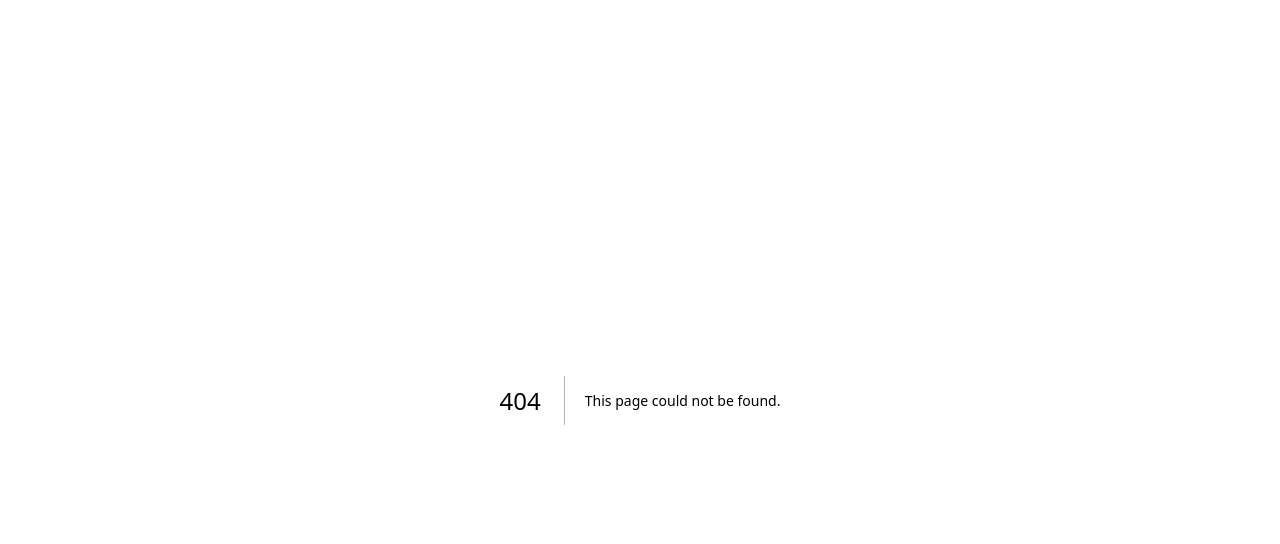
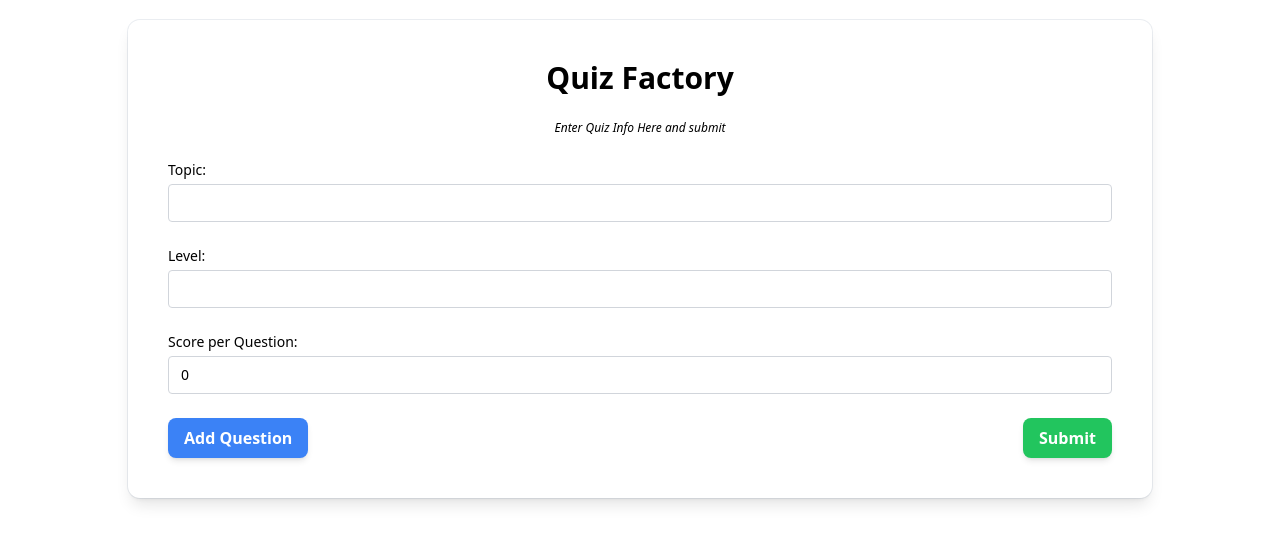
Before and after one commit to alphadevking/quiz-test, a Next.js app: page /quiz in a window 1280 px wide. Before the commit this address had no page. Shown: the top 544 px of the page. Built offline with nearby package versions, Linux system fonts and the light colour scheme.

Commit message:
added quiz factory

```diff
--- /dev/null
+++ b/src/pages/quiz.tsx
@@ -0,0 +1,155 @@
+import React, { useState } from 'react';
+
+type Choice = string;
+
+interface Question {
+    id: number;
+    type: 'multiple_choice';
+    question: string;
+    choices: Choice[];
+    correctAnswer: Choice;
+}
+
+interface Quiz {
+    topic: string;
+    level: string;
+    scorePerQuestion: number;
+    questions: Question[];
+}
+
+const QuizForm = () => {
+    const [topic, setTopic] = useState<string>('');
+    const [level, setLevel] = useState<string>('');
+    const [scorePerQuestion, setScorePerQuestion] = useState<number>(0);
+    const [questions, setQuestions] = useState<Question[]>([]);
+
+    const handleTopicChange = (event: React.ChangeEvent<HTMLInputElement>) => {
+        setTopic(event.target.value);
+    };
+
+    const handleLevelChange = (event: React.ChangeEvent<HTMLInputElement>) => {
+        setLevel(event.target.value);
+    };
+
+    const handleScorePerQuestionChange = (event: React.ChangeEvent<HTMLInputElement>) => {
+        setScorePerQuestion(Number(event.target.value));
+    };
+
+    const handleQuestionSubmit = (event: React.MouseEvent<HTMLButtonElement>) => {
+        event.preventDefault();
+        // create the question object with the collected information
+        const question: Question = {
+            id: questions.length + 1,
+            type: 'multiple_choice',
+            question: '',
+            choices: Array(4).fill(''), // This will create an array with 4 empty strings
+            correctAnswer: '',
+        };
+        setQuestions([...questions, question]);
+    };
+
+    const handleQuestionChange = (id: number, field: string, value: string | Choice[]) => {
+        const updatedQuestions = questions.map((question) => {
+            if (question.id === id) {
+                return {
+                    ...question,
+                    [field]: value,
+                };
+            }
+            return question;
+        });
+        setQuestions(updatedQuestions);
+    };
+
+    const handleSubmit = (event: React.FormEvent<HTMLFormElement>) => {
+        event.preventDefault();
+        // create the quiz object with the collected information
+        const quiz: Quiz = {
+            topic,
+            level,
+            scorePerQuestion,
+            questions,
+        };
+        console.log(quiz);
+    };
+
+    const handleChoiceChange = (questionId: number, choiceIndex: number, value: string) => {
+        const updatedQuestions = questions.map((question) => {
+            if (question.id === questionId) {
+                return {
+                    ...question,
+                    choices: question.choices.map((choice, index) => {
+                        if (index === choiceIndex) {
+                            return value;
+                        }
+                        return choice;
+                    }),
+                };
+            }
+            return question;
+        });
+        setQuestions(updatedQuestions);
+    };
+
+    return (
+        <form onSubmit={handleSubmit} className="md:px-32 py-5 px-12">
+            <div className='px-10 py-10 space-y-6 ring-1 ring-slate-400/20 rounded-xl shadow-lg bg-inherit/30 backdrop-blur-sm'>
+
+                <div className='text-3xl font-bold text-center'>
+                    Quiz Factory
+                </div>
+                <div className='text-xs text-center italic'>
+                    Enter Quiz Info Here and submit
+                </div>
+                <div>
+                    <label className="block text-sm font-medium">
+                        Topic:
+                        <input type="text" value={topic} onChange={handleTopicChange} className="mt-1 block w-full border border-gray-300 rounded px-3 py-2" />
+                    </label>
+                </div>
+                <div>
+                    <label className="block text-sm font-medium">
+                        Level:
+                        <input type="text" value={level} onChange={handleLevelChange} className="mt-1 block w-full border border-gray-300 rounded px-3 py-2" />
+                    </label>
+                </div>
+                <div>
+                    <label className="block text-sm font-medium">
+                        Score per Question:
+                        <input type="number" value={scorePerQuestion} onChange={handleScorePerQuestionChange} className="mt-1 block w-full border border-gray-300 rounded px-3 py-2" />
+                    </label>
+                </div>
+                {questions.map((question) => (
+                    <div key={question.id} className="space-y-4">
+                        <label className="block text-sm font-medium">
+                            Question:
+                            <input type="text" value={question.question} onChange={(event) => handleQuestionChange(question.id, 'question', event.target.value)} className="mt-1 block w-full border border-gray-300 rounded px-3 py-2" />
+                        </label>
+                        {question.choices.map((choice, index) => (
+                            <label key={index} className="block text-sm font-medium">
+                                Choice {index + 1}:
+                                <input
+                                    type="text"
+                                    value={choice}
+                                    onChange={(event) => handleChoiceChange(question.id, index, event.target.value)}
+                                    className="mt-1 block w-full border border-gray-300 rounded px-3 py-2"
+                                />
+                            </label>
+                        ))}
+                        <label className="block text-sm font-medium">
+                            Correct Answer:
+                            <input type="text" value={question.correctAnswer} onChange={(event) => handleQuestionChange(question.id, 'correctAnswer', event.target.value)} className="mt-1 block w-full border border-gray-300 rounded px-3 py-2" />
+                        </label>
+                    </div>
+                ))}
+                <div className="flex justify-between">
+                    <button type="button" onClick={handleQuestionSubmit} className="py-2 px-4 bg-blue-500 text-white font-semibold rounded-lg shadow-md hover:bg-blue-700 focus:outline-none focus:ring-2 focus:ring-blue-400 focus:ring-opacity-75">Add Question</button>
+                    <button type="submit" className="py-2 px-4 bg-green-500 text-white font-semibold rounded-lg shadow-md hover:bg-green-700 focus:outline-none focus:ring-2 focus:ring-green-400 focus:ring-opacity-75">Submit</button>
+                </div>
+
+            </div>
+        </form>
+    );
+};
+
+export default QuizForm;
```
